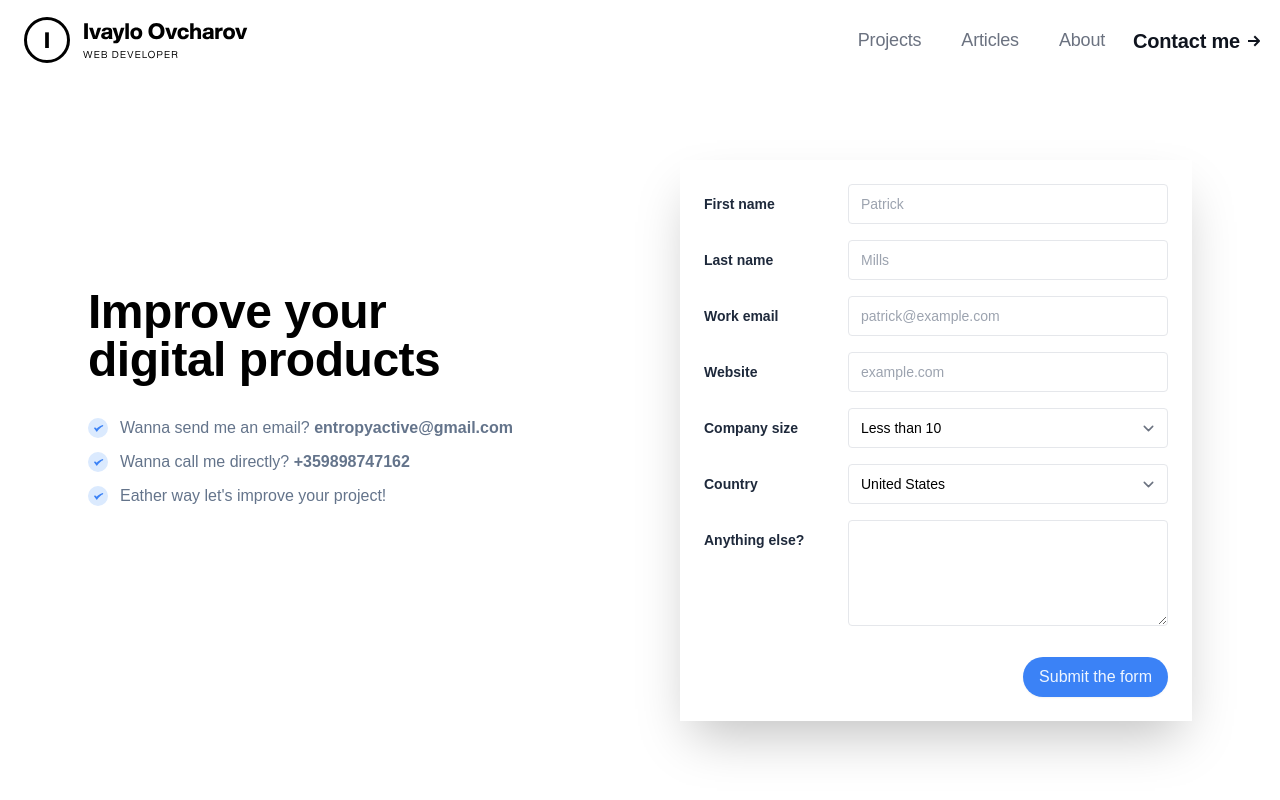
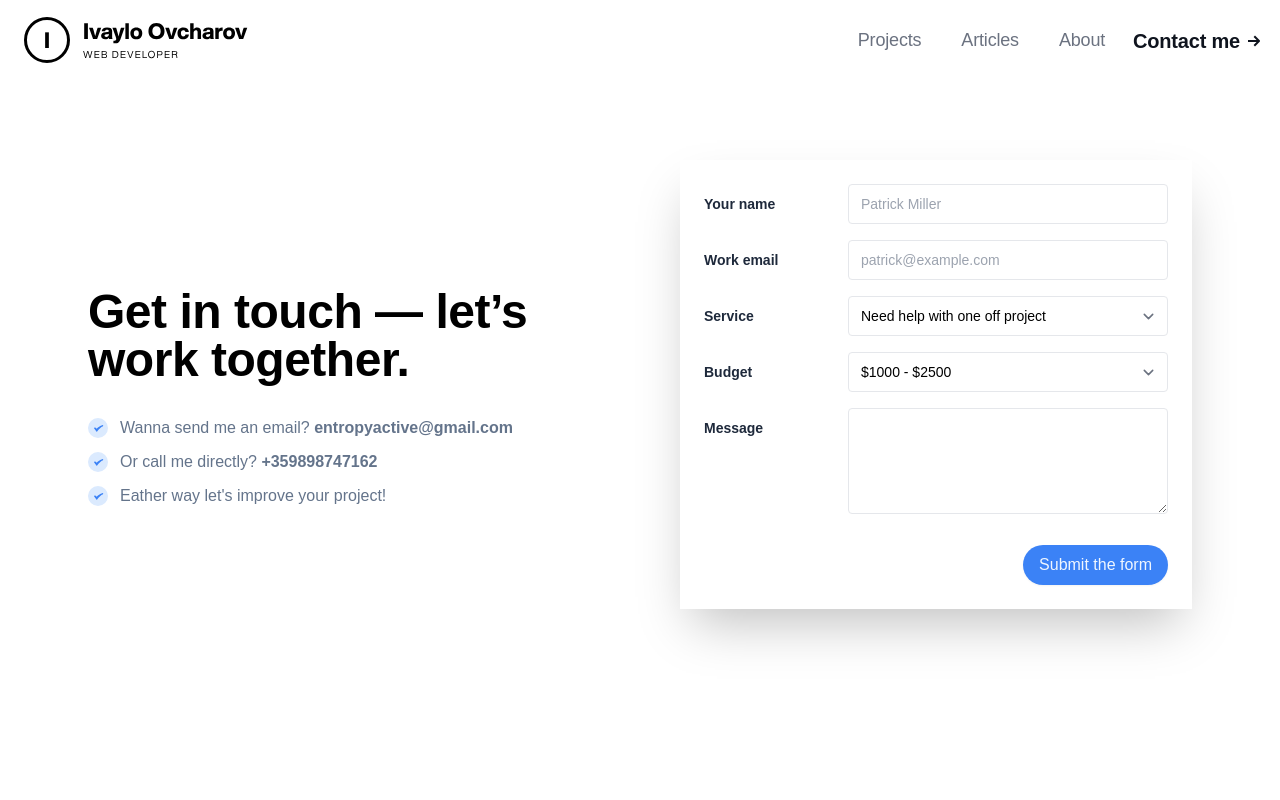
Before and after one commit to IvayloEntropy/ivo-portfolio, a Vue app: page /contacts in a window 1280 px wide. Shown: the top 800 px of the page. Built offline with nearby package versions, Linux system fonts and the light colour scheme.

Commit message:
articles with gifs

```diff
--- a/components.d.ts
+++ b/components.d.ts
@@ -7,6 +7,7 @@ export {}
 
 declare module '@vue/runtime-core' {
   export interface GlobalComponents {
+    ArticleItem: typeof import('./src/components/articles/ArticleItem.vue')['default']
     ArticleList: typeof import('./src/components/articles/ArticleList.vue')['default']
     Footer: typeof import('./src/components/Footer.vue')['default']
     Header: typeof import('./src/components/Header.vue')['default']
--- /dev/null
+++ b/src/components/articles/ArticleItem.vue
@@ -0,0 +1,51 @@
+<script setup>
+const props = defineProps({
+  title: { type: String, default: "" },
+  image: { type: String, default: "" },
+})
+</script>
+<template>
+  <article class="flex h-full flex-col shadow-md" data-aos="zoom-y-out">
+    <router-link to="/blog-post" class="mb-6 block"
+      ><img
+        style="height: 220px; width: 100%; object-fit: cover"
+        :src="image"
+      />
+    </router-link>
+    <div class="p-6 pt-0">
+      <div class="mb-3">
+        <ul class="-m-1 flex flex-wrap text-xs font-medium">
+          <li class="m-1">
+            <a
+              class="inline-flex rounded-full bg-blue-500 py-1 px-3 text-center text-gray-100 transition duration-150 ease-in-out hover:bg-blue-600"
+              href="#0"
+              >Guides</a
+            >
+          </li>
+          <li class="m-1">
+            <a
+              class="inline-flex rounded-full bg-blue-100 py-1 px-3 text-center text-gray-800 transition duration-150 ease-in-out hover:bg-blue-200"
+              href="#0"
+              >Intermediate</a
+            >
+          </li>
+          <li class="m-1">
+            <span
+              class="inline-flex rounded-full bg-white py-1 px-3 text-center text-gray-800 shadow-sm"
+              >4 min read</span
+            >
+          </li>
+        </ul>
+      </div>
+      <h3 class="mb-2 text-xl font-bold leading-snug tracking-tight">
+        <router-link to="/blog-post" class="hover:underline">{{
+          title
+        }}</router-link>
+      </h3>
+      <p class="grow text-gray-600">
+        Lorem ipsum dolor sit amet, consectetur adipiscing elit, sed do eiusmod
+        tempor incididunt ut labore.
+      </p>
+    </div>
+  </article>
+</template>
--- a/src/components/articles/ArticleList.vue
+++ b/src/components/articles/ArticleList.vue
@@ -7,7 +7,7 @@
           <h1
             class="leading-tighter mb-4 mt-2 text-5xl font-semibold tracking-tighter md:text-6xl"
           >
-            Tutorials & guides for using Simple with any project
+            Articles and toughts that may give you some value
           </h1>
         </div>
 
@@ -18,46 +18,19 @@
             class="grid items-start gap-12 md:grid-cols-3 md:gap-x-6 md:gap-y-8"
           >
             <!-- 1st article -->
-            <article class="flex h-full flex-col" data-aos="zoom-y-out">
-              <header>
-                <router-link to="/blog-post" class="mb-6 block">
+            <ArticleItem
+              title="Redesigning your project, what are the steps there?"
+              image="https://acinonyxweb.agency/uploads/2020/12/pearsonuxdesignedbyawa.gif"
+            />
 
-                </router-link>
-                <div class="mb-3">
-                  <ul class="-m-1 flex flex-wrap text-xs font-medium">
-                    <li class="m-1">
-                      <a
-                        class="inline-flex rounded-full bg-blue-500 py-1 px-3 text-center text-gray-100 transition duration-150 ease-in-out hover:bg-blue-600"
-                        href="#0"
-                        >Guides</a
-                      >
-                    </li>
-                    <li class="m-1">
-                      <a
-                        class="inline-flex rounded-full bg-blue-100 py-1 px-3 text-center text-gray-800 transition duration-150 ease-in-out hover:bg-blue-200"
-                        href="#0"
-                        >Intermediate</a
-                      >
-                    </li>
-                    <li class="m-1">
-                      <span
-                        class="inline-flex rounded-full bg-white py-1 px-3 text-center text-gray-800 shadow-sm"
-                        >4 min read</span
-                      >
-                    </li>
-                  </ul>
-                </div>
-                <h3 class="mb-2 text-xl font-bold leading-snug tracking-tight">
-                  <router-link to="/blog-post" class="hover:underline"
-                    >Making component design decisions in React</router-link
-                  >
-                </h3>
-              </header>
-              <p class="grow text-gray-600">
-                Lorem ipsum dolor sit amet, consectetur adipiscing elit, sed do
-                eiusmod tempor incididunt ut labore.
-              </p>
-            </article>
+            <ArticleItem
+              title="How to use Figma to organize your toughts and ideas?"
+              image="https://help.figma.com/hc/article_attachments/5285510204183/Create_section_from_selection.gif"
+            />
+            <ArticleItem
+              title="Design system, what value could bring in your project?"
+              image="https://d33v4339jhl8k0.cloudfront.net/docs/assets/5aa962fe2c7d3a2c4983093d/images/5d23a1032c7d3a5cd38ed478/file-XZtk5ycXuW.gif"
+            />
           </div>
         </div>
       </div>
--- a/src/views/Contacts.vue
+++ b/src/views/Contacts.vue
@@ -8,7 +8,7 @@
             <div class="lg:flex lg:space-x-12 xl:space-x-16">
               <!-- Left side -->
               <div class="mb-16 grow text-center lg:mt-32 lg:mb-0 lg:text-left">
-                <h1 class="h2 mb-8">Improve your digital products</h1>
+                <h1 class="h2 mb-8">Get in touch — let’s work together.</h1>
 
                 <div class="mb-12">
                   <ul class="inline-flex flex-col space-y-2.5 text-slate-500">
@@ -43,7 +43,7 @@
                           d="M15.335 7.933 14.87 7c-4.025 1.167-6.067 3.733-6.067 3.733l-1.867-1.4-.933.934L8.802 14c2.158-4.025 6.533-6.067 6.533-6.067Z"
                         />
                       </svg>
-                      <span>Wanna call me directly? <b>+359898747162</b></span>
+                      <span>Or call me directly? <b>+359898747162</b></span>
                     </li>
                     <li class="flex items-center text-left">
                       <svg
@@ -81,36 +81,19 @@
                           <label
                             class="mt-2.5 mb-1.5 block text-left text-sm font-[550] leading-5 text-slate-800 sm:mb-0"
                             for="first-name"
-                            >First name</label
+                            >Your name</label
                           >
                           <div class="shrink-0 sm:w-72 xl:w-80">
                             <input
                               id="first-name"
                               class="form-input w-full py-2 text-sm"
                               type="text"
-                              placeholder="Patrick"
+                              placeholder="Patrick Miller"
                               required
                             />
                           </div>
                         </div>
-                        <div
-                          class="items-start justify-between sm:flex sm:space-x-4"
-                        >
-                          <label
-                            class="mt-2.5 mb-1.5 block text-left text-sm font-[550] leading-5 text-slate-800 sm:mb-0"
-                            for="last-name"
-                            >Last name</label
-                          >
-                          <div class="shrink-0 sm:w-72 xl:w-80">
-                            <input
-                              id="last-name"
-                              class="form-input w-full py-2 text-sm"
-                              type="text"
-                              placeholder="Mills"
-                              required
-                            />
-                          </div>
-                        </div>
+
                         <div
                           class="items-start justify-between sm:flex sm:space-x-4"
                         >
@@ -129,31 +112,14 @@
                             />
                           </div>
                         </div>
-                        <div
-                          class="items-start justify-between sm:flex sm:space-x-4"
-                        >
-                          <label
-                            class="mt-2.5 mb-1.5 block text-left text-sm font-[550] leading-5 text-slate-800 sm:mb-0"
-                            for="website"
-                            >Website</label
-                          >
-                          <div class="shrink-0 sm:w-72 xl:w-80">
-                            <input
-                              id="website"
-                              class="form-input w-full py-2 text-sm"
-                              type="text"
-                              placeholder="example.com"
-                              required
-                            />
-                          </div>
-                        </div>
+
                         <div
                           class="items-start justify-between sm:flex sm:space-x-4"
                         >
                           <label
                             class="mt-2.5 mb-1.5 block text-left text-sm font-[550] leading-5 text-slate-800 sm:mb-0"
                             for="company-size"
-                            >Company size</label
+                            >Service</label
                           >
                           <div class="shrink-0 sm:w-72 xl:w-80">
                             <select
@@ -161,10 +127,10 @@
                               class="form-select w-full py-2 text-sm"
                               required
                             >
-                              <option>Less than 10</option>
-                              <option>More than 10</option>
-                              <option>More than 20</option>
-                              <option>More than 50</option>
+                              <option>Need help with one off project</option>
+                              <option>Looking for long term partnership</option>
+                              <option>Need consulting</option>
+                              <option>Just wanted to say hi!</option>
                             </select>
                           </div>
                         </div>
@@ -174,7 +140,7 @@
                           <label
                             class="mt-2.5 mb-1.5 block text-left text-sm font-[550] leading-5 text-slate-800 sm:mb-0"
                             for="country"
-                            >Country</label
+                            >Budget</label
                           >
                           <div class="shrink-0 sm:w-72 xl:w-80">
                             <select
@@ -182,10 +148,10 @@
                               class="form-select w-full py-2 text-sm"
                               required
                             >
-                              <option>United States</option>
-                              <option>United Kingdom</option>
-                              <option>Germany</option>
-                              <option>Italy</option>
+                              <option>$1000 - $2500</option>
+                              <option>$2500 - $5000</option>
+                              <option>$5000 - $10000</option>
+                              <option>$10000 or more</option>
                             </select>
                           </div>
                         </div>
@@ -195,7 +161,7 @@
                           <label
                             class="mt-2.5 mb-1.5 block text-left text-sm font-[550] leading-5 text-slate-800 sm:mb-0"
                             for="comment"
-                            >Anything else?</label
+                            >Message</label
                           >
                           <div class="shrink-0 sm:w-72 xl:w-80">
                             <textarea
```
